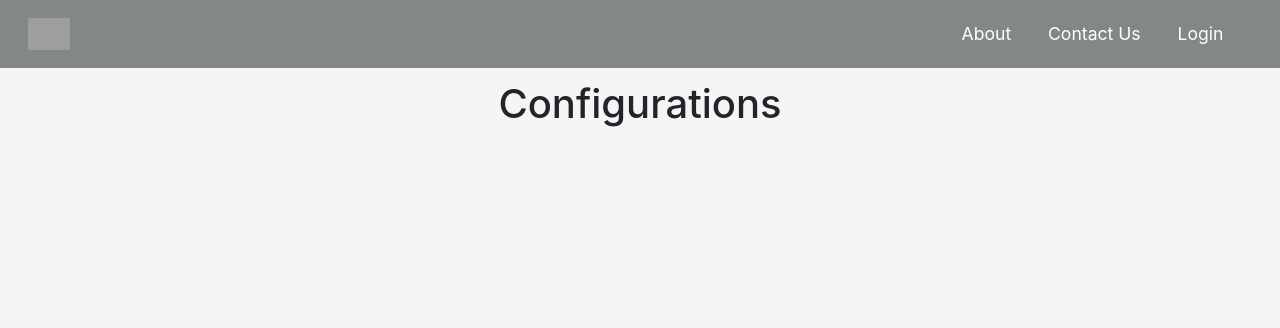
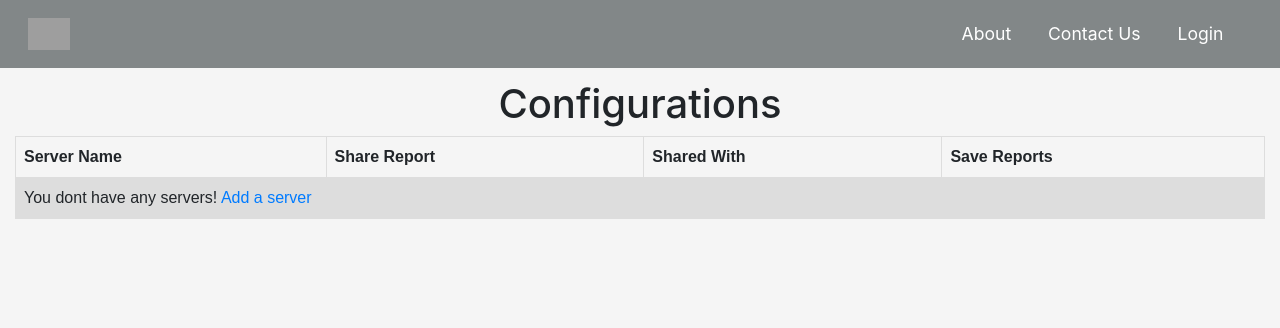
Before and after one commit to cmcadam/ADESA, a Django app: page /ad/configuration/ in a window 1280 px wide. Shown: the top 328 px of the page. Run offline with Django 3.2, Linux system fonts and the light colour scheme; data comes from the database, SQL or seed files in the repository; some libraries are stand-ins or nearby versions; grey boxes are pictures that could not be loaded.

Commit message:
added configuration page

```diff
--- a/ad/admin.py
+++ b/ad/admin.py
@@ -1,8 +1,8 @@
 from django.contrib import admin
-from .models import Employee, Organisation, Audit, Report, Score
+from .models import Server, Audit, Report, Score
 
-admin.site.register(Employee)
-admin.site.register(Organisation)
+# admin.site.register(Employee)
+admin.site.register(Server)
 admin.site.register(Audit)
 admin.site.register(Report)
 admin.site.register(Score)
--- a/ad/urls.py
+++ b/ad/urls.py
@@ -4,4 +4,5 @@ urlpatterns = [
     path('dashboard/', views.dashboard, name='dashboard'),
     path('configuration/', views.configuration, name='configuration'),
     path('auditor/', views.auditor, name='auditor'),
+    path('add-server/', views.add_server, name='add_server')
 ]
--- a/ad/views.py
+++ b/ad/views.py
@@ -1,14 +1,45 @@
-from django.shortcuts import render
+from django.shortcuts import render, redirect
+from django.contrib import messages
+from .models import Server, Audit
+from .forms import AddServerForm, CustomForm
+
 
 # TODO give option to delete the report afterwards
 def auditor(request):
     context = {}
     return render(request, 'ad/auditor.html', context)
 
+
 def configuration(request):
-    context = {}
+    servers = Server.objects.filter(owner_id=request.user.id)
+    # custom_form = CustomForm()
+    for server in servers:
+        print(server.id)
+        # shared_with = Audit.objects.filter(server)
+
+    context = {
+        # 'form': form,
+        'servers': servers
+        }
     return render(request, 'ad/configuration.html', context)
+
 
 def dashboard(request):
     context = {}
     return render(request, 'ad/dashboard.html', context)
+
+
+def add_server(request):
+    if request.method == 'POST':
+        form = AddServerForm(request.POST)
+        if form.is_valid():
+            messages.success(request, 'Successfully added a new server!')
+            form.save(user_id=request.user.id)
+            return redirect('configuration')
+        else:
+            messages.error(request, 'Unable to add server!')
+            return redirect('add_server')
+
+    form = AddServerForm()
+    context = {'form': form}
+    return render(request, 'ad/add_server.html', context)
--- a/templates/ad/configuration.html
+++ b/templates/ad/configuration.html
@@ -1,5 +1,48 @@
 {% extends 'base.html' %}
+
+{% block head_title %}
+    Server Configurations
+{% endblock %}
 
 {% block content %}
     <h1>Configurations</h1>
+    <table>
+        <tr>
+            <th>Server Name</th>
+            <th>Share Report</th>
+            <th>Shared With</th>
+            <th>Save Reports</th>
+        </tr>
+        {% if servers|length == 0 %}
+            <tr>
+            <td colspan="4">You dont have any servers! <a href="{% url 'add_server' %}">Add a server</a></td>
+            </tr>
+        {% else %}
+            {% for server in servers %}
+            <tr>
+                <td>{{ server.name }}</td>
+                <td>{{ server.share_reports }}</td>
+                <td></td>
+                <td>{{ server.save_reports }}</td>
+            </tr>
+            {% endfor %}
+
+    </table>
+            <button></button>
+        {% endif %}
+
+    <form method="POST">
+    {% csrf_token %}
+    {{ form }}
+    </form>
+
+{#    <form method="POST">#}
+{#    {% csrf_token %}#}
+{#        <label class="switch">#}
+{#            {{ custom_form.slider }}#}
+{#        <span class="slider round"></span>#}
+{#        </label>#}
+{#    </form>#}
+
+
 {% endblock %}
--- a/templates/ad/dashboard.html
+++ b/templates/ad/dashboard.html
@@ -1,4 +1,8 @@
 {% extends 'base.html' %}
+
+{% block head_title %}
+    ADESA Dashboard
+{% endblock %}
 
 {% block content %}
     <h1>Dashboard</h1>
--- a/templates/static/css/style.css
+++ b/templates/static/css/style.css
@@ -180,3 +180,84 @@ html body {
   border-top-left-radius: 0;
   border-top-right-radius: 0;
 }
+
+                     /* Sliders */
+/* The switch - the box around the slider */
+.switch {
+  position: relative;
+  display: inline-block;
+  width: 60px;
+  height: 34px;
+}
+
+/* Hide default HTML checkbox */
+.switch input {
+  opacity: 0;
+  width: 0;
+  height: 0;
+}
+
+/* The slider */
+.slider {
+  position: absolute;
+  cursor: pointer;
+  top: 0;
+  left: 0;
+  right: 0;
+  bottom: 0;
+  background-color: #ccc;
+  -webkit-transition: .4s;
+  transition: .4s;
+}
+
+.slider:before {
+  position: absolute;
+  content: "";
+  height: 26px;
+  width: 26px;
+  left: 4px;
+  bottom: 4px;
+  background-color: white;
+  -webkit-transition: .4s;
+  transition: .4s;
+}
+
+input:checked + .slider {
+  background-color: #2196F3;
+}
+
+input:focus + .slider {
+  box-shadow: 0 0 1px #2196F3;
+}
+
+input:checked + .slider:before {
+  -webkit-transform: translateX(26px);
+  -ms-transform: translateX(26px);
+  transform: translateX(26px);
+}
+
+/* Rounded sliders */
+.slider.round {
+  border-radius: 34px;
+}
+
+.slider.round:before {
+  border-radius: 50%;
+}
+
+                            /*Table*/
+table {
+  font-family: arial, sans-serif;
+  border-collapse: collapse;
+  width: 100%;
+}
+
+td, th {
+  border: 1px solid #dddddd;
+  text-align: left;
+  padding: 8px;
+}
+
+tr:nth-child(even) {
+  background-color: #dddddd;
+}
```
Also changed, not shown: ad/forms.py (added, +17 -0 lines), ad/models.py (+10 -8 lines), templates/ad/add_server.html (added, +15 -0 lines), templates/ad/auditor.html (+22 -1 lines), ad/migrations/0002_auto_20200925_1005.py (added), ad/migrations/0003_auto_20200925_1428.py (added), ad/migrations/0004_auto_20200925_1443.py (added), ad/migrations/0005_auto_20200925_1500.py (added), ad/migrations/0006_remove_server_server_username.py (added), db.sqlite3.
